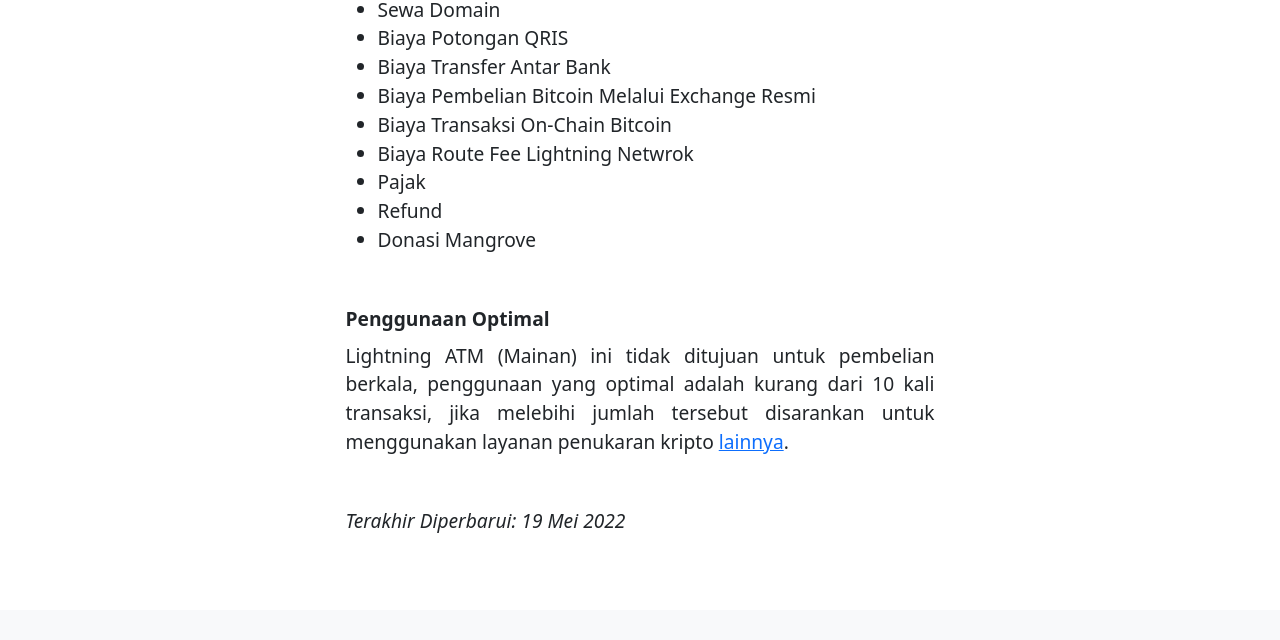
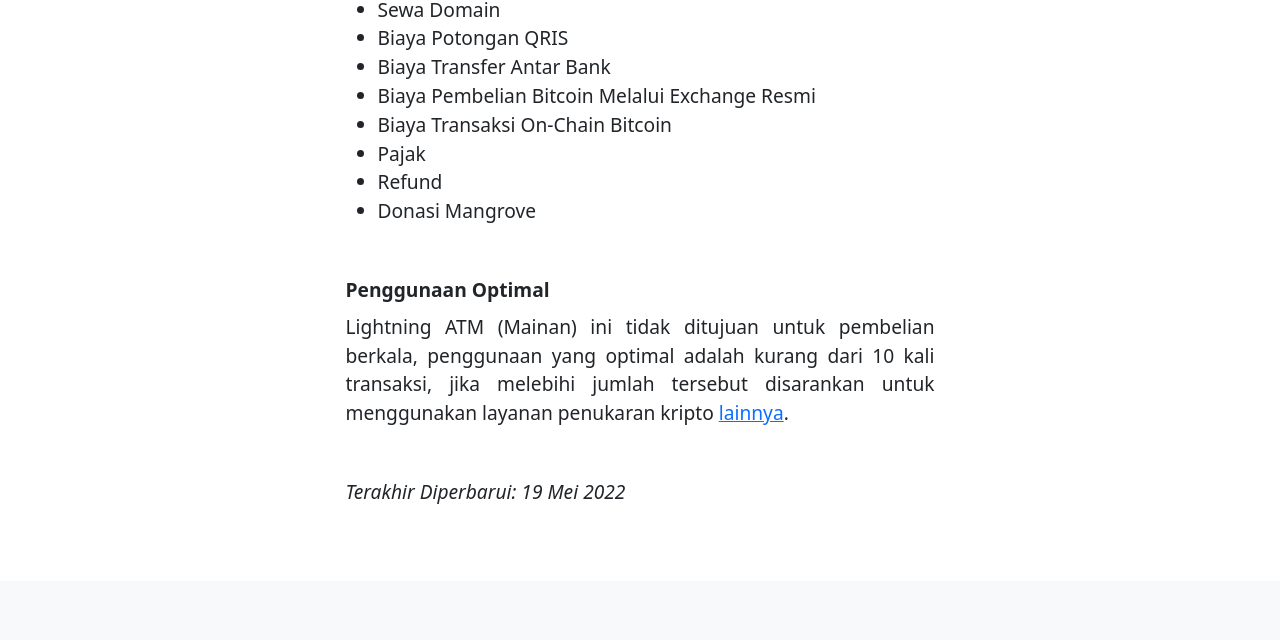
Before and after one commit to roaringstars/lightning-atm-mainan-ui, a Gatsby site: page /kebijakan-layanan in a window 1280 px wide. Shown: the part 1691-2331 px from the top of the page. Built offline with nearby package versions, Linux system fonts and the light colour scheme; Gatsby itself is replaced by a stand-in of ours.

Commit message:
Update Kebijakan Layanan

```diff
--- a/src/components/ExchangeFeeDetail.tsx
+++ b/src/components/ExchangeFeeDetail.tsx
@@ -13,7 +13,6 @@ const ExchangeFeeDetail = () => {
                 <li>Biaya Transfer Antar Bank</li>
                 <li>Biaya Pembelian Bitcoin Melalui Exchange Resmi</li>
                 <li>Biaya Transaksi On-Chain Bitcoin</li>
-                <li>Biaya Route Fee Lightning Netwrok</li>
                 <li>Pajak</li>
                 <li>Refund</li>
                 <li>Donasi Mangrove</li>
```
